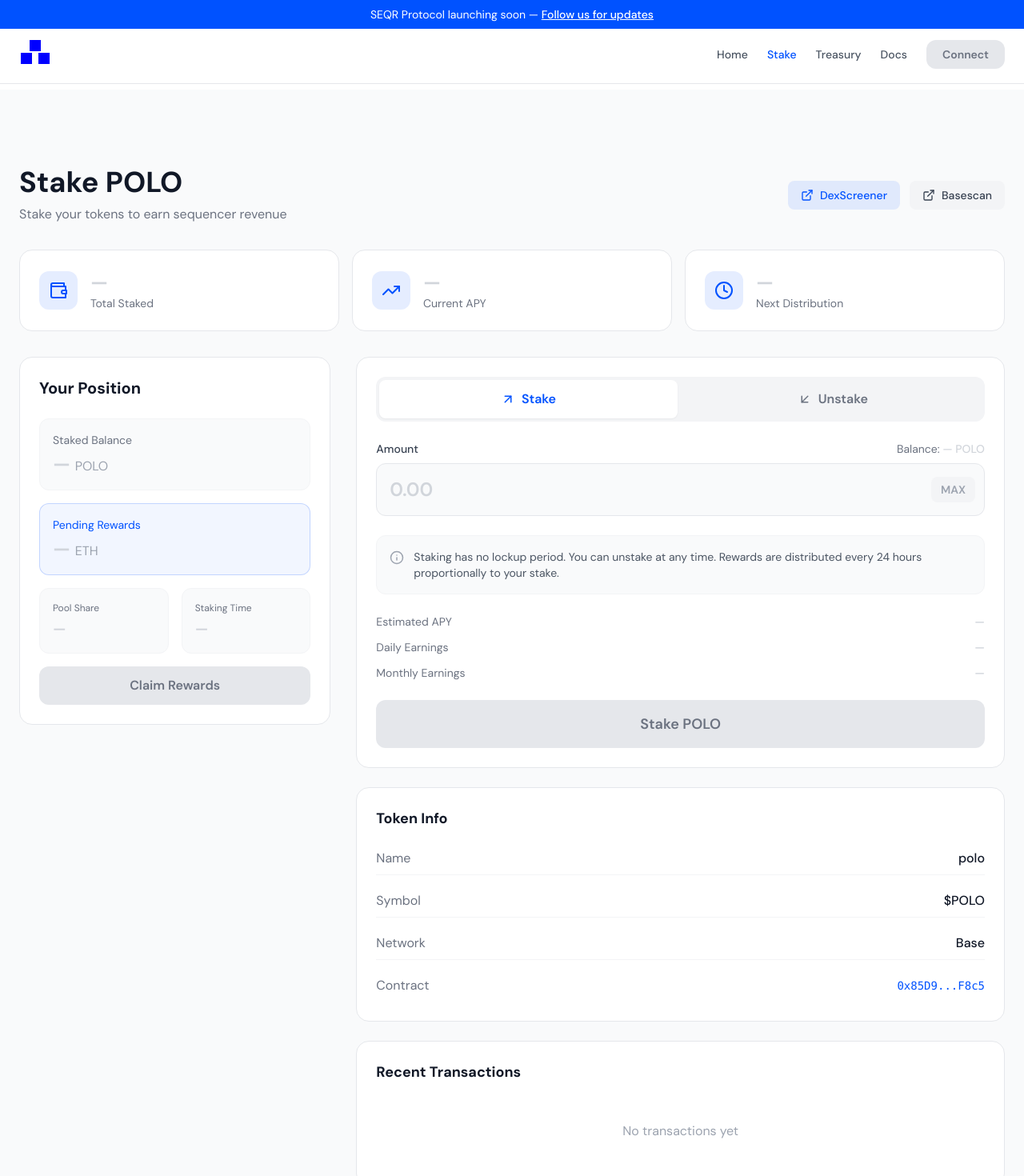
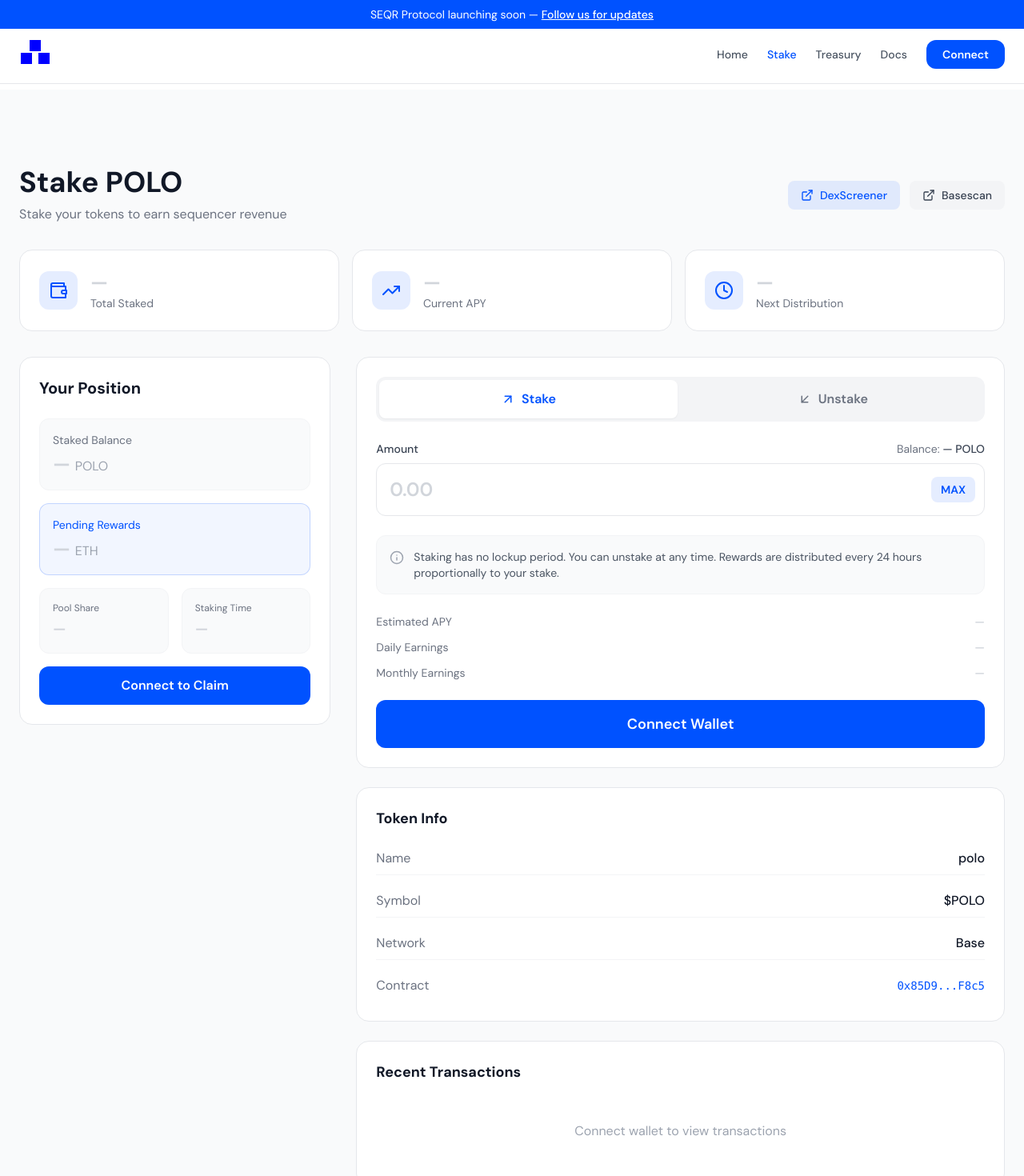
Before and after one commit to GazodeGazo/SEQR, a React (Vite) app: page /stake in a window 1280 px wide. Shown: the top 1470 px of the page at 80% size. Built offline with nearby package versions, Linux system fonts and the light colour scheme.

Commit message:
Update contracts - POLO live

```diff
--- a/src/App.jsx
+++ b/src/App.jsx
@@ -1,16 +1,93 @@
-import { Suspense, lazy } from 'react'
+import { Suspense, lazy, useState, useEffect } from 'react'
 import { Routes, Route, useLocation, Link } from 'react-router-dom'
 import Home from './pages/Home'
 import Stake from './pages/Stake'
 import Treasury from './pages/Treasury'
 import Docs from './pages/Docs'
 import PrelaunchBanner from './components/ui/PrelaunchBanner'
+import { CONTRACTS, isProtocolLive } from './config/contracts'
 
 const FloatingCubes = lazy(() => import('./components/three/FloatingCubes'))
 
 function App() {
   const location = useLocation()
   const isHomePage = location.pathname === '/'
+  const isLive = isProtocolLive()
+
+  const [walletAddress, setWalletAddress] = useState(null)
+  const [isConnecting, setIsConnecting] = useState(false)
+
+  // Check if wallet is already connected
+  useEffect(() => {
+    const checkConnection = async () => {
+      if (window.ethereum) {
+        try {
+          const accounts = await window.ethereum.request({ method: 'eth_accounts' })
+          if (accounts.length > 0) {
+            setWalletAddress(accounts[0])
+          }
+        } catch (err) {
+          console.error('Error checking wallet connection:', err)
+        }
+      }
+    }
+    checkConnection()
+
+    // Listen for account changes
+    if (window.ethereum) {
+      window.ethereum.on('accountsChanged', (accounts) => {
+        if (accounts.length > 0) {
+          setWalletAddress(accounts[0])
+        } else {
+          setWalletAddress(null)
+        }
+      })
+    }
+  }, [])
+
+  const connectWallet = async () => {
+    if (!window.ethereum) {
+      alert('Please install MetaMask to connect your wallet')
+      return
+    }
+
+    setIsConnecting(true)
+    try {
+      const accounts = await window.ethereum.request({ method: 'eth_requestAccounts' })
+      if (accounts.length > 0) {
+        setWalletAddress(accounts[0])
+
+        // Switch to Base network if needed
+        try {
+          await window.ethereum.request({
+            method: 'wallet_switchEthereumChain',
+            params: [{ chainId: '0x2105' }], // Base chainId (8453 in hex)
+          })
+        } catch (switchError) {
+          // If chain doesn't exist, add it
+          if (switchError.code === 4902) {
+            await window.ethereum.request({
+              method: 'wallet_addEthereumChain',
+              params: [{
+                chainId: '0x2105',
+                chainName: 'Base',
+                nativeCurrency: { name: 'ETH', symbol: 'ETH', decimals: 18 },
+                rpcUrls: ['https://mainnet.base.org'],
+                blockExplorerUrls: ['https://basescan.org'],
+              }],
+            })
+          }
+        }
+      }
+    } catch (err) {
+      console.error('Error connecting wallet:', err)
+    }
+    setIsConnecting(false)
+  }
+
+  const formatAddress = (address) => {
+    return `${address.slice(0, 6)}...${address.slice(-4)}`
+  }
 
   return (
     <div className="min-h-screen bg-transparent">
@@ -36,11 +113,14 @@
             <Link to="/treasury" className={`text-sm font-medium transition-colors ${location.pathname === '/treasury' ? 'text-[#0052FF]' : 'text-gray-600 hover:text-gray-900'}`}>Treasury</Link>
             <Link to="/docs" className={`text-sm font-medium transition-colors ${location.pathname === '/docs' ? 'text-[#0052FF]' : 'text-gray-600 hover:text-gray-900'}`}>Docs</Link>
             <button
-              disabled
-              className="px-5 py-2 bg-gray-200 text-gray-500 font-semibold rounded-xl text-sm cursor-not-allowed"
-              title="Coming soon"
+              onClick={connectWallet}
+              className={`px-5 py-2 font-semibold rounded-xl text-sm transition-colors ${
+                walletAddress
+                  ? 'bg-green-100 text-green-700 hover:bg-green-200'
+                  : 'bg-[#0052FF] text-white hover:bg-[#0041CC]'
+              }`}
             >
-              Connect
+              {isConnecting ? 'Connecting...' : walletAddress ? formatAddress(walletAddress) : 'Connect'}
             </button>
           </div>
         </div>
@@ -50,7 +130,7 @@
       <main className="pt-28 relative z-10">
         <Routes>
           <Route path="/" element={<Home />} />
-          <Route path="/stake" element={<Stake />} />
+          <Route path="/stake" element={<Stake walletAddress={walletAddress} connectWallet={connectWallet} />} />
           <Route path="/treasury" element={<Treasury />} />
           <Route path="/docs" element={<Docs />} />
         </Routes>
@@ -61,12 +141,18 @@
         <div className="max-w-7xl mx-auto px-6 flex flex-col md:flex-row items-center justify-between gap-4">
           <div className="flex items-center gap-3">
             <img src="/logo.svg" alt="SEQR" className="w-8 h-8" />
-            <span className="bg-[#0052FF]/10 text-[#0052FF] text-xs px-2 py-1 rounded-full font-medium">Coming Soon</span>
+            {isLive ? (
+              <span className="bg-green-100 text-green-700 text-xs px-2 py-1 rounded-full font-medium">Live on Base</span>
+            ) : (
+              <span className="bg-[#0052FF]/10 text-[#0052FF] text-xs px-2 py-1 rounded-full font-medium">Coming Soon</span>
+            )}
           </div>
           <div className="flex items-center gap-6">
-            <a href="https://x.com/seqrbase" target="_blank" rel="noopener noreferrer" className="text-sm text-gray-500 hover:text-[#0052FF] transition-colors">Twitter</a>
-            <a href="https://app.uniswap.org/swap?chain=base" target="_blank" rel="noopener noreferrer" className="text-sm text-gray-400 cursor-not-allowed" title="Available at launch">Uniswap</a>
-            <a href="https://basescan.org" target="_blank" rel="noopener noreferrer" className="text-sm text-gray-500 hover:text-[#0052FF] transition-colors">Basescan</a>
+            <a href={CONTRACTS.TWITTER} target="_blank" rel="noopener noreferrer" className="text-sm text-gray-500 hover:text-[#0052FF] transition-colors">Twitter</a>
+            {isLive && (
+              <a href={CONTRACTS.DEXSCREENER} target="_blank" rel="noopener noreferrer" className="text-sm text-gray-500 hover:text-[#0052FF] transition-colors">DexScreener</a>
+            )}
+            <a href={CONTRACTS.BASESCAN_TOKEN} target="_blank" rel="noopener noreferrer" className="text-sm text-gray-500 hover:text-[#0052FF] transition-colors">Basescan</a>
             <Link to="/docs" className="text-sm text-gray-500 hover:text-[#0052FF] transition-colors">Docs</Link>
           </div>
           <div className="text-gray-400 text-sm">© 2025 SEQR Protocol</div>
--- a/src/pages/Stake.jsx
+++ b/src/pages/Stake.jsx
@@ -3,17 +3,52 @@
 import { Wallet, TrendingUp, Clock, ArrowUpRight, ArrowDownLeft, Info, ExternalLink } from 'lucide-react'
 import { CONTRACTS, isProtocolLive } from '../config/contracts'
 
-const Stake = () => {
+const Stake = ({ walletAddress, connectWallet }) => {
   const [activeTab, setActiveTab] = useState('stake')
   const [amount, setAmount] = useState('')
 
   const isLive = isProtocolLive()
+  const isConnected = !!walletAddress
 
   const globalStats = [
-    { label: 'Total Staked', value: isLive ? '—' : '—', icon: Wallet },
-    { label: 'Current APY', value: isLive ? '—' : '—', icon: TrendingUp },
-    { label: 'Next Distribution', value: isLive ? '—' : '—', icon: Clock },
+    { label: 'Total Staked', value: '—', icon: Wallet },
+    { label: 'Current APY', value: '—', icon: TrendingUp },
+    { label: 'Next Distribution', value: '—', icon: Clock },
   ]
+
+  const handleStake = (e) => {
+    e.preventDefault()
+    if (!isConnected) {
+      connectWallet()
+      return
+    }
+    // TODO: Implement actual staking logic
+    console.log('Staking', amount, CONTRACTS.SYMBOL)
+  }
+
+  const handleUnstake = (e) => {
+    e.preventDefault()
+    if (!isConnected) {
+      connectWallet()
+      return
+    }
+    // TODO: Implement actual unstaking logic
+    console.log('Unstaking', amount, CONTRACTS.SYMBOL)
+  }
+
+  const handleClaimRewards = () => {
+    if (!isConnected) {
+      connectWallet()
+      return
+    }
+    // TODO: Implement actual claim logic
+    console.log('Claiming rewards')
+  }
+
+  const handleMaxClick = () => {
+    // TODO: Set amount to user's balance
+    setAmount('0')
+  }
 
   return (
     <main className="pt-24 pb-16 min-h-screen bg-gray-50">
@@ -115,10 +150,15 @@
                 </div>
 
                 <button
-                  disabled
-                  className="w-full py-3 rounded-xl bg-gray-200 text-gray-500 font-semibold cursor-not-allowed"
+                  onClick={handleClaimRewards}
+                  className={`w-full py-3 rounded-xl font-semibold transition-colors ${
+                    isLive
+                      ? 'bg-[#0052FF] text-white hover:bg-[#0041CC]'
+                      : 'bg-gray-200 text-gray-500 cursor-not-allowed'
+                  }`}
+                  disabled={!isLive}
                 >
-                  Claim Rewards
+                  {isConnected ? 'Claim Rewards' : 'Connect to Claim'}
                 </button>
               </div>
             </div>
@@ -158,13 +198,13 @@
                 </button>
               </div>
 
-              <form onSubmit={(e) => e.preventDefault()}>
+              <form onSubmit={activeTab === 'stake' ? handleStake : handleUnstake}>
                 {/* Amount Input */}
                 <div className="mb-6">
                   <div className="flex items-center justify-between mb-2">
                     <label className="text-sm font-medium text-gray-700">Amount</label>
                     <span className="text-sm text-gray-500">
-                      Balance: <span className="font-medium text-gray-300">— {CONTRACTS.SYMBOL || 'SEQR'}</span>
+                      Balance: <span className="font-medium text-gray-700">— {CONTRACTS.SYMBOL || 'SEQR'}</span>
                     </span>
                   </div>
                   <div className="relative">
@@ -173,13 +213,20 @@
                       value={amount}
                       onChange={(e) => setAmount(e.target.value)}
                       placeholder="0.00"
-                      disabled
-                      className="w-full px-4 py-4 pr-24 rounded-xl border border-gray-200 text-2xl font-semibold text-gray-900 placeholder-gray-300 focus:outline-none focus:border-[#0052FF] focus:ring-2 focus:ring-[#0052FF]/20 transition-all disabled:bg-gray-50 disabled:cursor-not-allowed"
+                      disabled={!isLive}
+                      className={`w-full px-4 py-4 pr-24 rounded-xl border border-gray-200 text-2xl font-semibold text-gray-900 placeholder-gray-300 focus:outline-none focus:border-[#0052FF] focus:ring-2 focus:ring-[#0052FF]/20 transition-all ${
+                        !isLive ? 'bg-gray-50 cursor-not-allowed' : ''
+                      }`}
                     />
                     <button
                       type="button"
-                      disabled
-                      className="absolute right-3 top-1/2 -translate-y-1/2 px-3 py-1.5 rounded-lg bg-gray-100 text-gray-400 text-sm font-semibold cursor-not-allowed"
+                      onClick={handleMaxClick}
+                      disabled={!isLive}
+                      className={`absolute right-3 top-1/2 -translate-y-1/2 px-3 py-1.5 rounded-lg text-sm font-semibold transition-colors ${
+                        isLive
+                          ? 'bg-[#0052FF]/10 text-[#0052FF] hover:bg-[#0052FF]/20'
+                          : 'bg-gray-100 text-gray-400 cursor-not-allowed'
+                      }`}
                     >
                       MAX
                     </button>
@@ -225,10 +272,19 @@
                 {/* Submit Button */}
                 <button
                   type="submit"
-                  disabled
-                  className="w-full py-4 rounded-xl bg-gray-200 text-gray-500 font-semibold text-lg cursor-not-allowed"
+                  disabled={!isLive}
+                  className={`w-full py-4 rounded-xl font-semibold text-lg transition-colors ${
+                    isLive
+                      ? 'bg-[#0052FF] text-white hover:bg-[#0041CC]'
+                      : 'bg-gray-200 text-gray-500 cursor-not-allowed'
+                  }`}
                 >
-                  {activeTab === 'stake' ? `Stake ${CONTRACTS.SYMBOL || 'SEQR'}` : `Unstake ${CONTRACTS.SYMBOL || 'SEQR'}`}
+                  {!isConnected
+                    ? 'Connect Wallet'
+                    : activeTab === 'stake'
+                      ? `Stake ${CONTRACTS.SYMBOL || 'SEQR'}`
+                      : `Unstake ${CONTRACTS.SYMBOL || 'SEQR'}`
+                  }
                 </button>
               </form>
             </div>
@@ -269,7 +325,7 @@
             <div className="mt-6 p-6 rounded-2xl bg-white border border-gray-200">
               <h3 className="text-lg font-bold text-gray-900 mb-4">Recent Transactions</h3>
               <div className="text-center py-8 text-gray-400">
-                No transactions yet
+                {isConnected ? 'No transactions yet' : 'Connect wallet to view transactions'}
               </div>
             </div>
           </motion.div>
```
